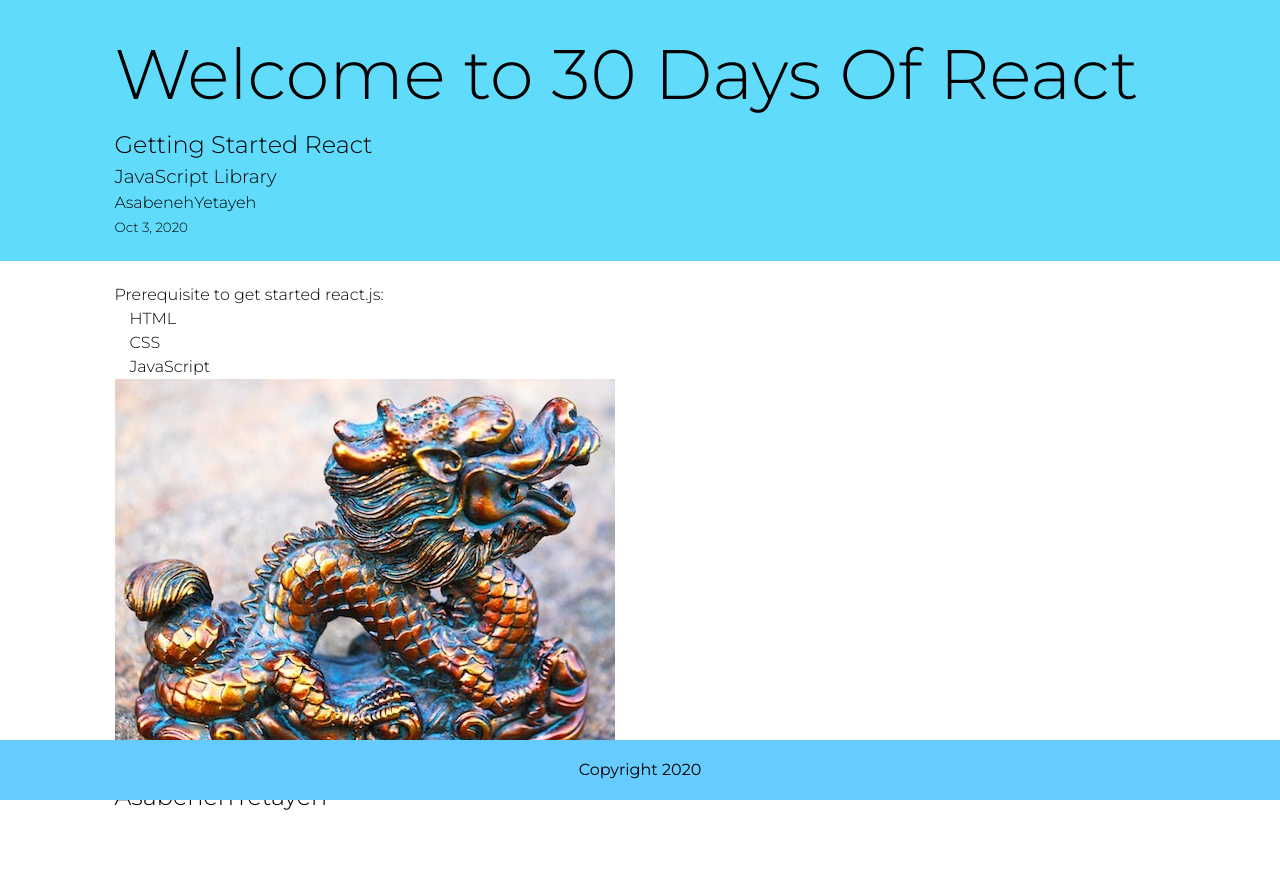
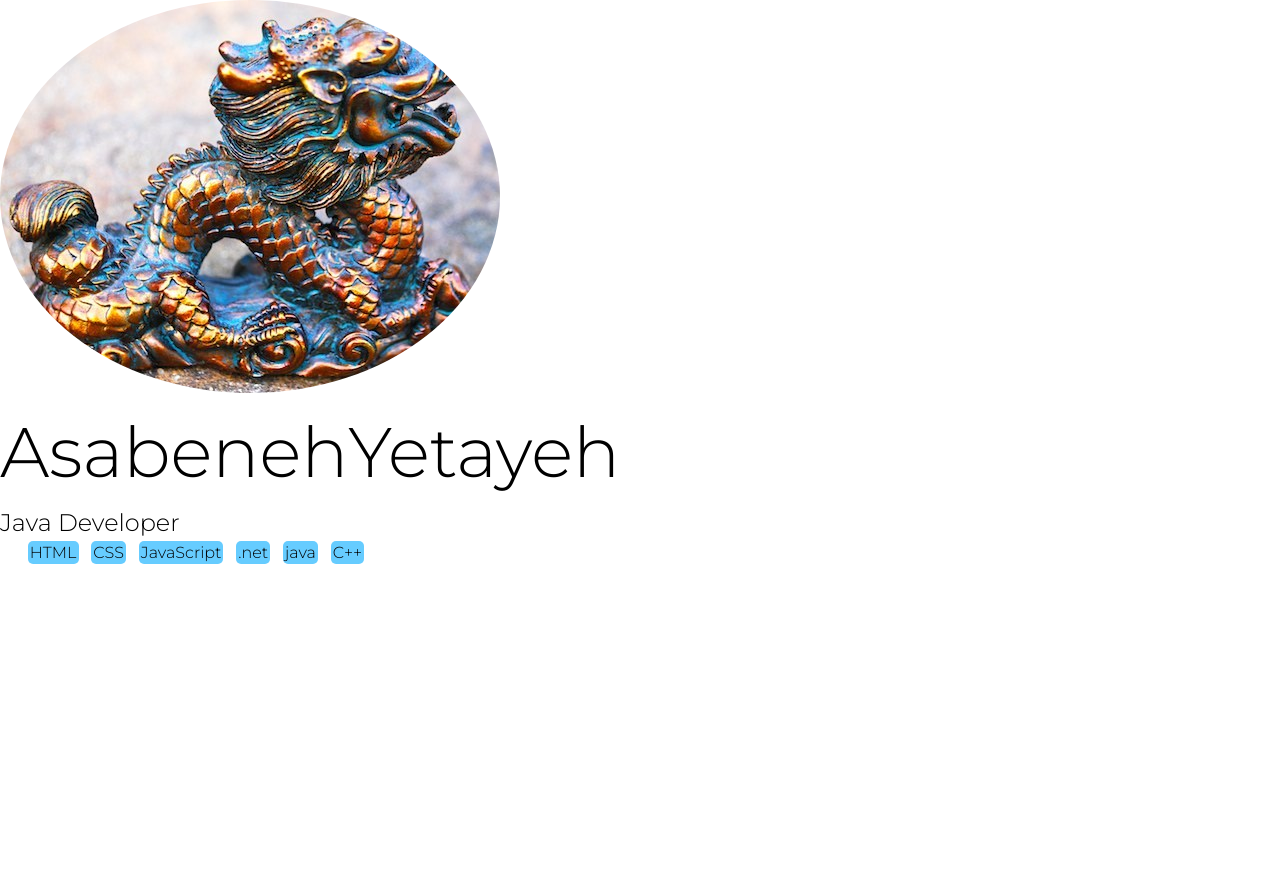
Before and after one commit to brandn3w/ReactChallenge, a React app: page / in a window 1280 px wide. After the commit the page ends 800 px from the top, so only its background shows below. Built offline with nearby package versions, Linux system fonts and the light colour scheme.

Commit message:
done excercise

```diff
--- a/public/index.html
+++ b/public/index.html
@@ -78,8 +78,18 @@
 
       ul li {
         list-style: none;
+
       }
+span {
+  background-color: #6cf;
+  margin-left: 1vw;
+  padding: 2px 2px;
+  border-radius: 5px;
+}
 
+img {
+  border-radius: 100%;
+}
       footer {
         position: absolute;
         bottom: 0;
--- /dev/null
+++ b/src/UserCard.js
@@ -0,0 +1,23 @@
+import React from 'react';
+import ReactDOM from 'react-dom';
+import Image from './images/10512dragon_figure.jpg'
+
+
+const firstName = 'Asabeneh'
+const lastName = 'Yetayeh'
+const subtitle = 'Java Developer'
+const techs = ['HTML', 'CSS', 'JavaScript', '.net', 'java', 'C++']
+const techsFormatted = techs.map((tech) => <span key={tech}>{tech}</span>)
+
+const UserCard =()=>(
+<div>
+    < img src= {Image} alt='dragon' />
+  <h1>{firstName}{lastName}</h1>
+  <h2>{subtitle}</h2>
+<ul>
+    {techsFormatted}
+</ul>
+</div>
+)
+
+export default UserCard;
--- a/src/index.js
+++ b/src/index.js
@@ -1,12 +1,11 @@
 import React from 'react';
 import ReactDOM from 'react-dom';
 import Image from './images/10512dragon_figure.jpg'
-
+import UserCard from './UserCard';
 const welcome = 'Welcome to 30 Days Of React'
 const title = 'Getting Started React'
 const subtitle = 'JavaScript Library'
-const firstName = 'Asabeneh'
-const lastName = 'Yetayeh'
+
 const author = {
   firstName: 'Asabeneh',
   lastName: 'Yetayeh',
@@ -19,7 +18,7 @@ const Header = () => (
       <h1>{welcome}</h1>
       <h2>{title}</h2>
       <h3>{subtitle}</h3>
-      <p>{firstName}{lastName}</p>
+      <p>{author.firstName}{author.lastName}</p>
       <small>{date}</small>
     </div>
   </header>
@@ -35,12 +34,12 @@ const personAge = (
     {author.firstName} {author.lastName} is {age} years old
   </p>
 )
-const UserCard = () => (
-  <div className='user-card'>
-    <img src={Image} alt='asabeneh image' />
-    <h2>{firstName}{lastName}</h2>
-  </div>
-)
+// const UserCard = () => (
+//   <div className='user-card'>
+//     <img src={Image} alt='asabeneh image' />
+//     <h2>{author.firstName}{author.lastName}</h2>
+//   </div>
+// )
 
 // TechList Component
 
@@ -73,9 +72,10 @@ const Footer = () => (
 // The App, or the parent or the container component
 const App = () => (
   <div className='app'>
-    <Header />
+    {/* <Header />
     <Main />
-    <Footer />
+    <Footer /> */}
+<UserCard/>
   </div>
 )
 
```
